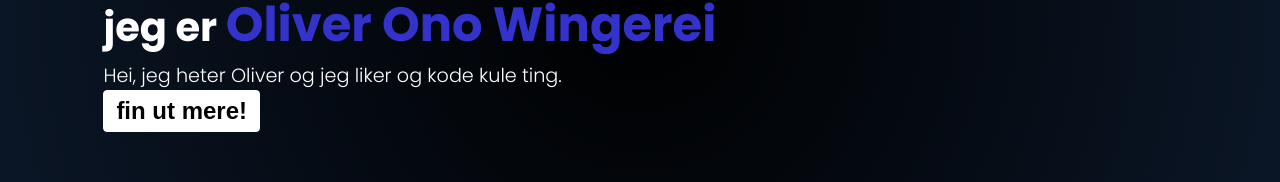
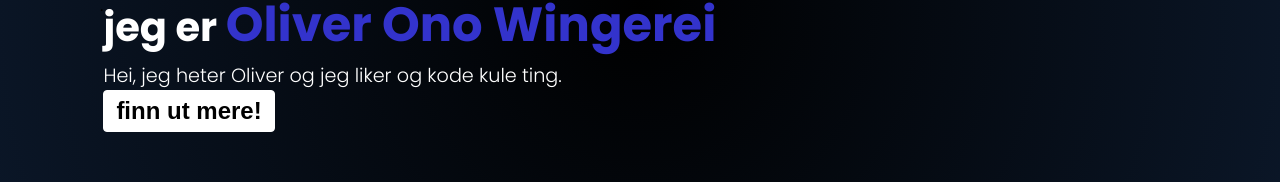
Before and after one commit to zombwie/about-me, a plain HTML site: page index.html in a window 1280 px wide. Shown: the part 395-577 px from the top of the page. Drawn offline with Linux system fonts and the light colour scheme.

Commit message:
fiksa skrive feil

```diff
--- a/index.html
+++ b/index.html
@@ -17,7 +17,7 @@
     <div class="content">
       <h2>Hello World!<br>jeg er <span>Oliver Ono Wingerei</span></h2>
       <p>Hei, jeg heter Oliver og jeg liker og kode kule ting.</p>
-      <button class="myButton" " onclick="document.location='/meg.html'">fin ut mere!</button>
+      <button class="myButton" " onclick="document.location='/meg.html'">finn ut mere!</button>
     </div>
   </section>
   <div id="navigation">
```
